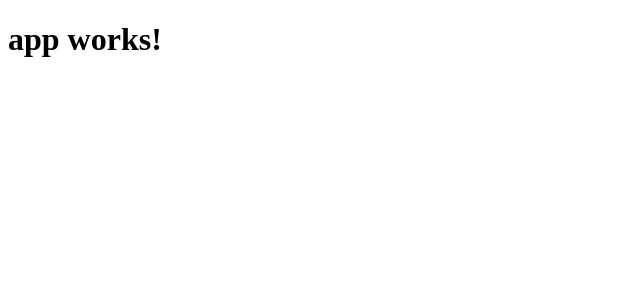
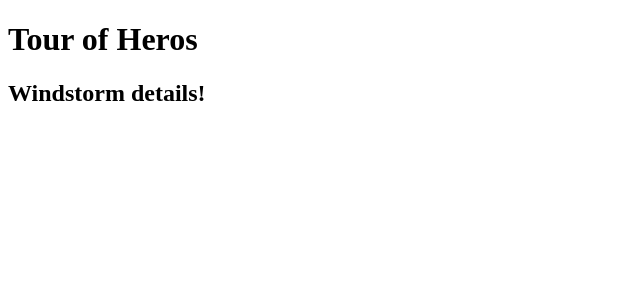
Before and after one commit to jiwonk42/angular-tour-of-heros, an Angular app: page / in a window 1280 px wide. Shown: the top 300 px of the page, without its empty margins (0-640 px from the left). Built offline with nearby package versions, Linux system fonts and the light colour scheme.

Commit message:
show the hero

```diff
--- a/src/app/app.component.html
+++ b/src/app/app.component.html
@@ -1,3 +1 @@
-<h1>
-  {{title}}
-</h1>
+<h1>{{title}}</h1><h2>{{hero}} details!</h2>
--- a/src/app/app.component.ts
+++ b/src/app/app.component.ts
@@ -6,5 +6,6 @@
   styleUrls: ['./app.component.css']
 })
 export class AppComponent {
-  title = 'app works!';
+  title = 'Tour of Heros';
+  hero = 'Windstorm';
 }
```
